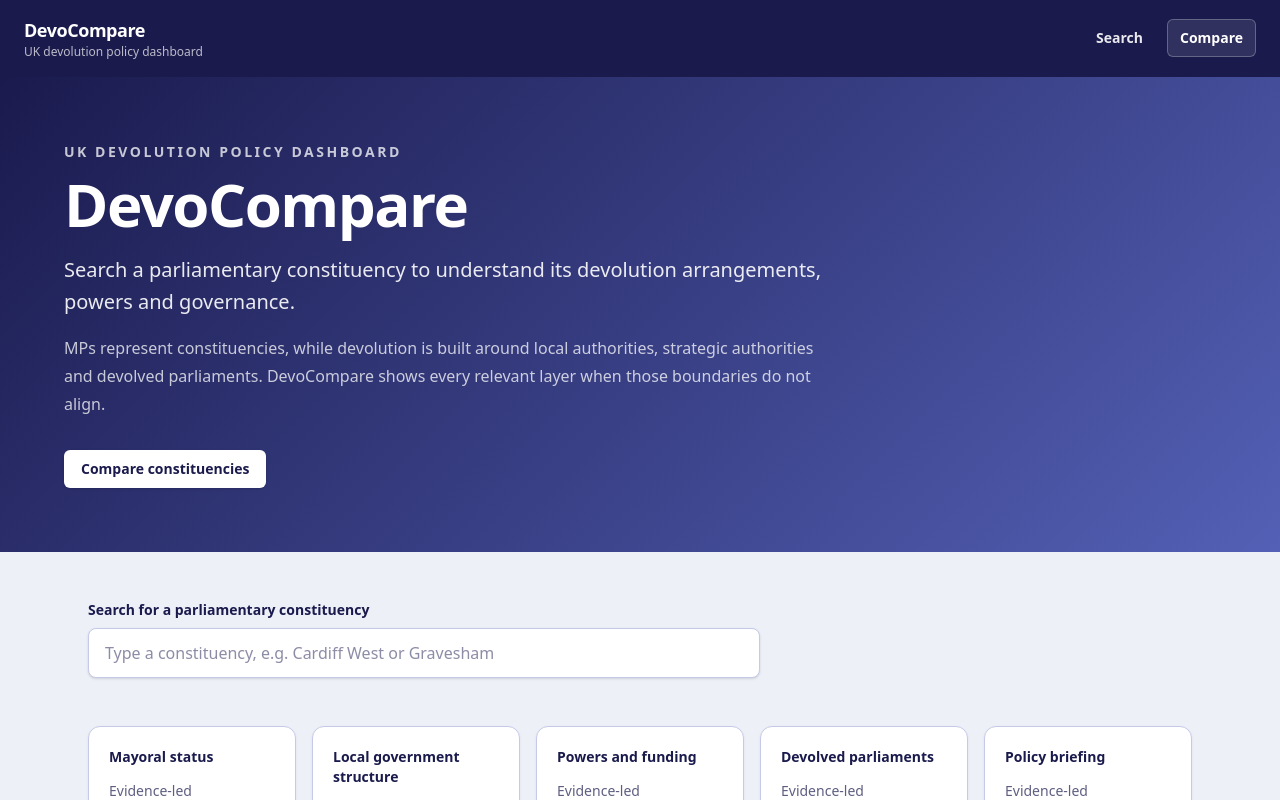
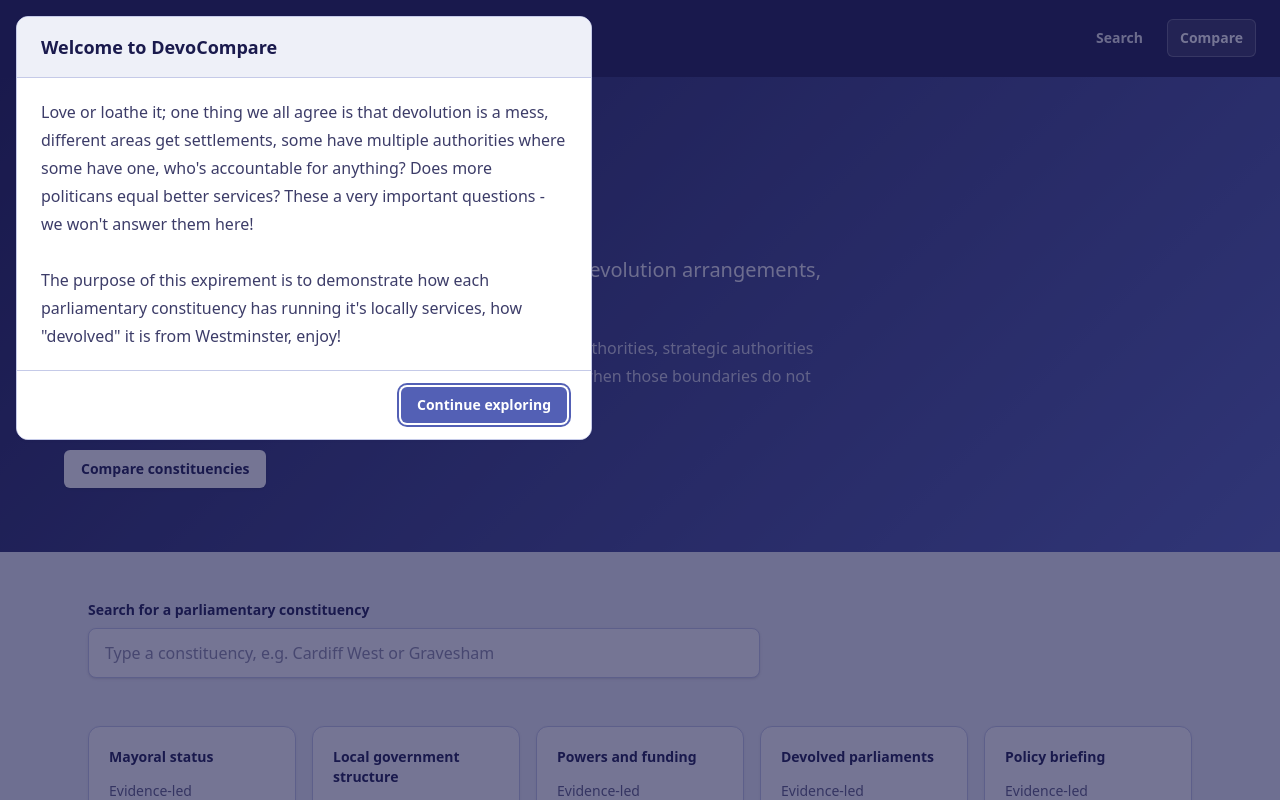
Before and after one commit to thegholt/Experiment, a Next.js app: page / in a window 1280 px wide. Shown: the top 800 px of the page. Built offline with nearby package versions, Linux system fonts and the light colour scheme.

Commit message:
Add first-visit welcome popup on home page
Shows a modal with the project introduction when a user opens the
main page for the first time. Dismissal is persisted in localStorage
so returning visitors are not interrupted.

Co-authored-by: Holt <thegholt@users.noreply.github.com>

```diff
--- a/src/app/page.tsx
+++ b/src/app/page.tsx
@@ -1,5 +1,6 @@
 import Link from "next/link";
 import { SearchBox } from "@/components/SearchBox";
+import { WelcomeModal } from "@/components/WelcomeModal";
 import { getAllConstituencies } from "@/lib/data";
 
 const cards = [
@@ -15,6 +16,7 @@ export default function Home() {
 
   return (
     <main className="flex-1 bg-brand-tint">
+      <WelcomeModal />
       <section className="page-hero px-6 py-12 text-white sm:py-16">
         <div className="mx-auto max-w-6xl">
           <p className="eyebrow-on-dark">UK devolution policy dashboard</p>
--- /dev/null
+++ b/src/components/WelcomeModal.tsx
@@ -0,0 +1,101 @@
+"use client";
+
+import { useEffect, useId, useRef, useState, useSyncExternalStore } from "react";
+
+const STORAGE_KEY = "devocompare-welcome-seen";
+
+const WELCOME_MESSAGE = `Love or loathe it; one thing we all agree is that devolution is a mess, different areas get settlements, some have multiple authorities where some have one, who's accountable for anything? Does more politicans equal better services? These a very important questions - we won't answer them here!
+
+The purpose of this expirement is to demonstrate how each parliamentary constituency has running it's locally services, how "devolved" it is from Westminster, enjoy!`;
+
+function readWelcomeSeen(): boolean {
+  try {
+    return localStorage.getItem(STORAGE_KEY) === "1";
+  } catch {
+    return true;
+  }
+}
+
+function subscribeToWelcomeSeen(onStoreChange: () => void) {
+  window.addEventListener("storage", onStoreChange);
+  return () => window.removeEventListener("storage", onStoreChange);
+}
+
+export function WelcomeModal() {
+  const titleId = useId();
+  const dialogRef = useRef<HTMLDialogElement>(null);
+  const [dismissed, setDismissed] = useState(false);
+  const hasSeenWelcome = useSyncExternalStore(
+    subscribeToWelcomeSeen,
+    readWelcomeSeen,
+    () => true
+  );
+
+  const open = !hasSeenWelcome && !dismissed;
+
+  useEffect(() => {
+    const dialog = dialogRef.current;
+    if (!dialog) return;
+
+    if (open) {
+      if (!dialog.open) dialog.showModal();
+      document.body.style.overflow = "hidden";
+    } else if (dialog.open) {
+      dialog.close();
+      document.body.style.overflow = "";
+    }
+
+    return () => {
+      document.body.style.overflow = "";
+    };
+  }, [open]);
+
+  function dismiss() {
+    try {
+      localStorage.setItem(STORAGE_KEY, "1");
+    } catch {
+      // Ignore storage failures; still close the modal.
+    }
+    setDismissed(true);
+  }
+
+  if (!open) return null;
+
+  return (
+    <dialog
+      ref={dialogRef}
+      aria-labelledby={titleId}
+      className="welcome-dialog fixed inset-0 z-50 m-0 flex max-h-none max-w-none items-center justify-center border-0 bg-transparent p-4 backdrop:bg-brand-deep/60"
+      onCancel={(event) => {
+        event.preventDefault();
+        dismiss();
+      }}
+      onClick={(event) => {
+        if (event.target === dialogRef.current) dismiss();
+      }}
+    >
+      <div
+        className="card flex max-h-[min(85vh,40rem)] w-full max-w-xl flex-col overflow-hidden border-t-4 border-t-brand shadow-xl"
+        onClick={(event) => event.stopPropagation()}
+      >
+        <div className="border-b border-brand-border bg-brand-tint px-6 py-4">
+          <h2 id={titleId} className="text-lg font-semibold text-brand-deep">
+            Welcome to DevoCompare
+          </h2>
+        </div>
+        <div className="overflow-y-auto px-6 py-5">
+          <p className="whitespace-pre-line text-base leading-7 text-brand-deep/85">{WELCOME_MESSAGE}</p>
+        </div>
+        <div className="flex justify-end border-t border-brand-border bg-white px-6 py-4">
+          <button
+            type="button"
+            onClick={dismiss}
+            className="rounded-md bg-brand px-4 py-2 text-sm font-semibold text-white transition hover:bg-brand-light focus:outline-none focus-visible:ring-2 focus-visible:ring-brand focus-visible:ring-offset-2"
+          >
+            Continue exploring
+          </button>
+        </div>
+        </div>
+    </dialog>
+  );
+}
```
